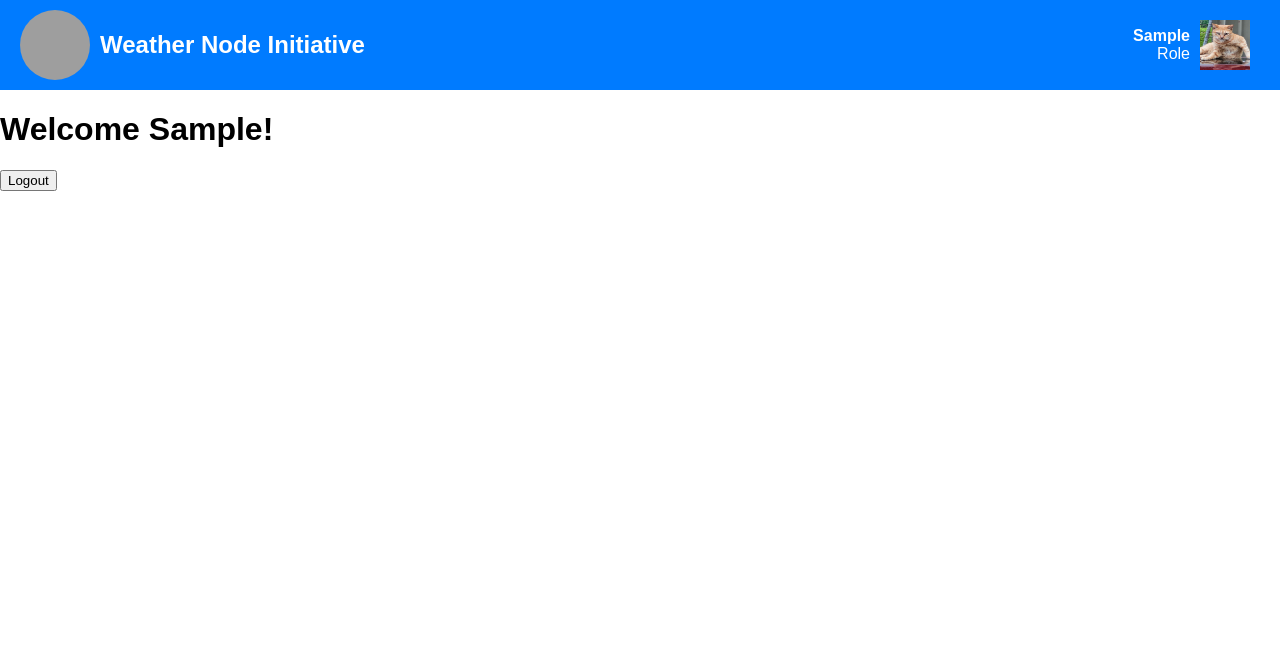
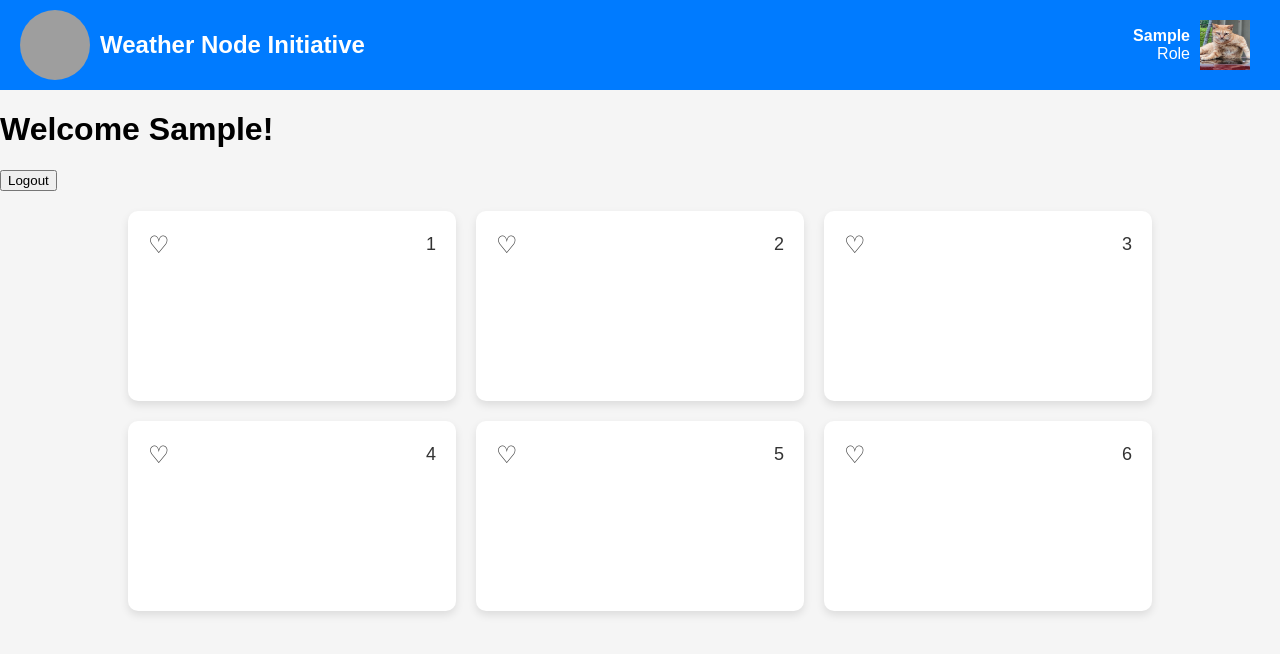
Before and after one commit to MajikJoker/Weather-Node-Initiative, a Flask app: page /loggedhome in a window 1280 px wide. Shown: the top 654 px of the page. Run offline with Flask 2, Linux system fonts and the light colour scheme; the visitor is signed in with stand-in values (Sample User, id 1); a database or web service that is not in the repository returns one stand-in record (values such as "Sample title"); grey boxes are pictures that could not be loaded.

Commit message:
Update loggedhome.html

```diff
--- a/templates/loggedhome.html
+++ b/templates/loggedhome.html
@@ -9,6 +9,7 @@
             font-family: Arial, sans-serif;
             margin: 0;
             padding: 0;
+            background-color: #f5f5f5;
         }
 
         .top-bar {
@@ -103,6 +104,43 @@
             text-decoration: none;
             font-size: smaller;
         }
+
+        .dashboard {
+            display: grid;
+            grid-template-columns: repeat(3, 1fr);
+            gap: 20px;
+            width: 80%;
+            max-width: 1200px;
+            margin: 20px auto;
+        }
+
+        .card {
+            background-color: white;
+            border-radius: 10px;
+            box-shadow: 0 4px 8px rgba(0, 0, 0, 0.1);
+            padding: 20px;
+            display: flex;
+            flex-direction: column;
+            justify-content: space-between;
+            height: 150px;
+            position: relative;
+        }
+
+        .card-header {
+            display: flex;
+            justify-content: space-between;
+            align-items: center;
+        }
+
+        .heart {
+            font-size: 24px;
+            color: #333;
+        }
+
+        .number {
+            font-size: 18px;
+            color: #333;
+        }
     </style>
 </head>
 
@@ -136,6 +174,45 @@
         <button type="submit">Logout</button>
     </form>
 
+    <div class="dashboard">
+        <div class="card">
+            <div class="card-header">
+                <span class="heart">♡</span>
+                <span class="number">1</span>
+            </div>
+        </div>
+        <div class="card">
+            <div class="card-header">
+                <span class="heart">♡</span>
+                <span class="number">2</span>
+            </div>
+        </div>
+        <div class="card">
+            <div class="card-header">
+                <span class="heart">♡</span>
+                <span class="number">3</span>
+            </div>
+        </div>
+        <div class="card">
+            <div class="card-header">
+                <span class="heart">♡</span>
+                <span class="number">4</span>
+            </div>
+        </div>
+        <div class="card">
+            <div class="card-header">
+                <span class="heart">♡</span>
+                <span class="number">5</span>
+            </div>
+        </div>
+        <div class="card">
+            <div class="card-header">
+                <span class="heart">♡</span>
+                <span class="number">6</span>
+            </div>
+        </div>
+    </div>
+
     <script>
         function toggleDropdown() {
             var dropdown = document.getElementById("dropdown");
```
